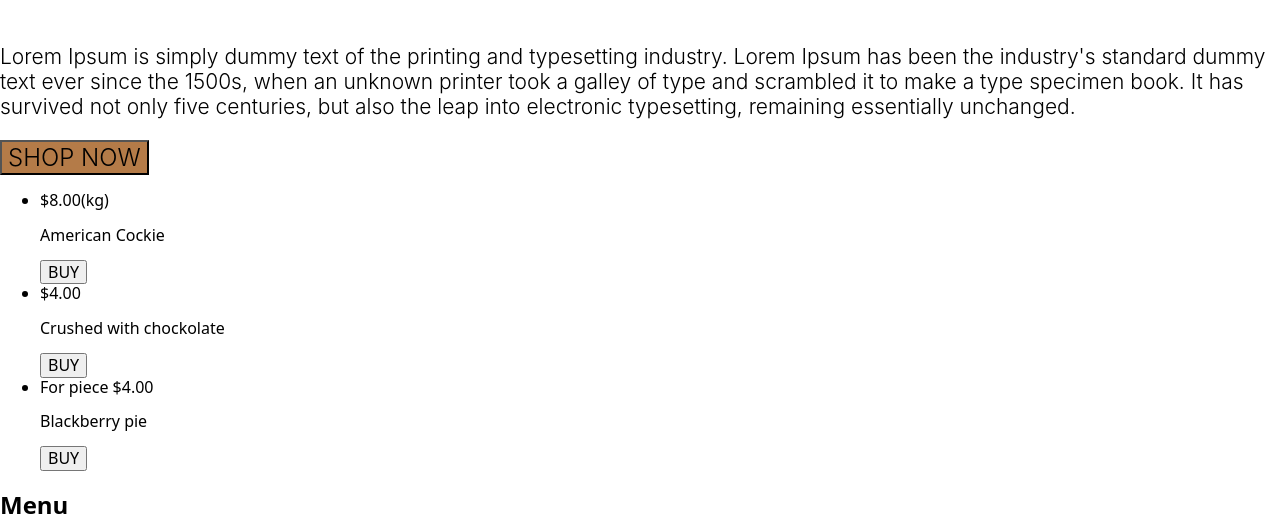
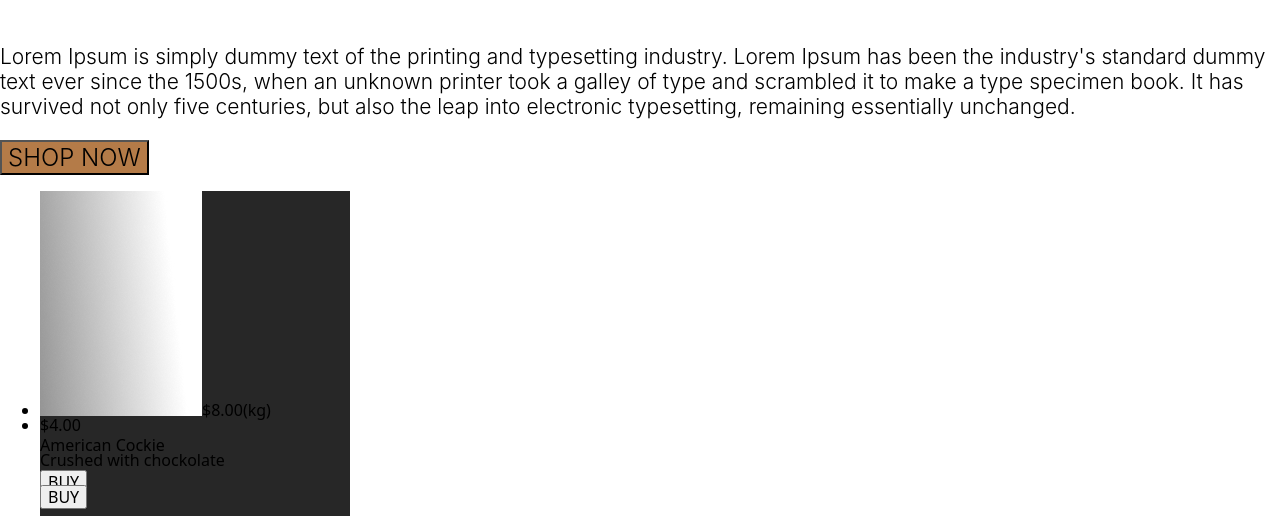
Before and after one commit to igormask/pekarnia, a plain HTML site: page index.html in a window 1280 px wide. Shown: the part 469-985 px from the top of the page. Drawn offline with nearby package versions, Linux system fonts and the light colour scheme.

Commit message:
commit-fix

```diff
--- a/css/style.css
+++ b/css/style.css
@@ -44,3 +44,24 @@ font-family: Inter;
         text-align: left;
     background: #B47B48;
 }
+
+.for-sale1{
+width: 310px;
+    height: 225px;
+    flex-shrink: 0;
+    background: #272727;
+}
+
+.for-sale2{
+width: 310px;
+    height: 225px;
+    flex-shrink: 0;
+    background: #272727;
+}
+
+.for-sale3{
+    width: 310px;
+        height: 225px;
+        flex-shrink: 0;
+    background: #272727;
+}
--- a/index.html
+++ b/index.html
@@ -41,17 +41,17 @@
                 SHOP NOW
             </button>
             <ul class="menu-sale">
-                <li class="for-sale">
-                    <img src="" alt="" /><span>$8.00(kg)</span>
+                <li class="for-sale1">
+                    <img src="./img/Rectangle 4.jpg" alt="" /><span>$8.00(kg)</span>
                     <p>American Cockie</p>
                     <button>BUY</button>
                 </li>
-                <li class="for-sale">
+                <li class="for-sale2">
                     <img src="" alt="" /><span>$4.00</span>
                     <p>Crushed with chockolate</p>
                     <button>BUY</button>
                 </li>
-                <li class="for-sale">
+                <li class="for-sale3">
                     <img src="" alt="" /><span>For piece $4.00</span>
                     <p>Blackberry pie</p>
                     <button>BUY</button>
```
